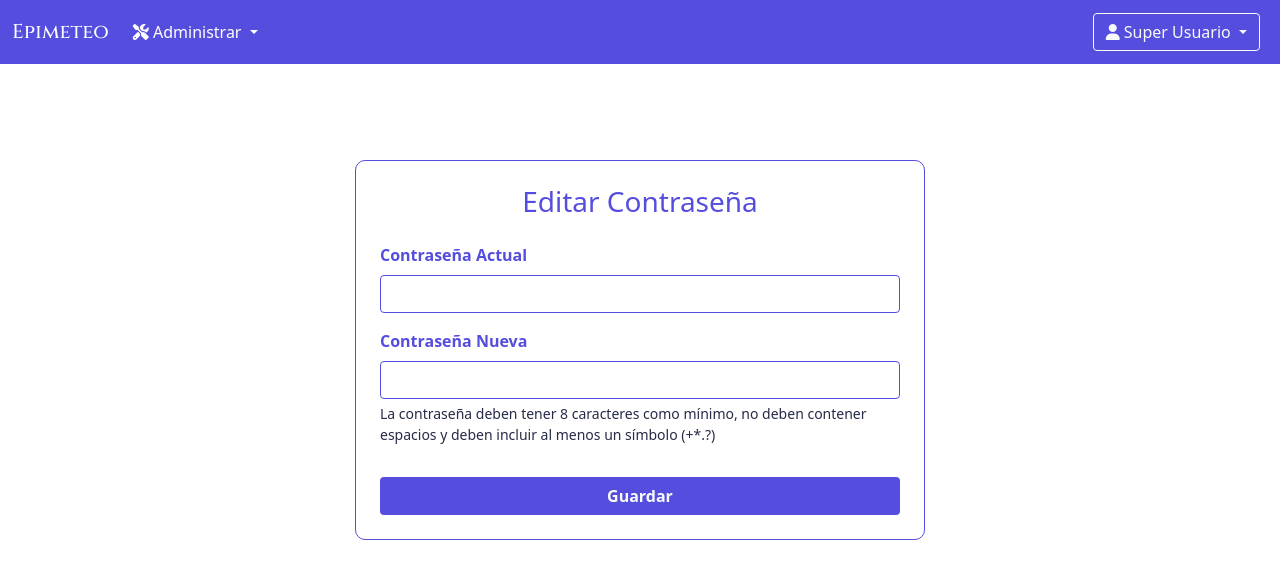
After one commit to jorgeromero17/ProyectoFinal-HDP, a PHP site: page /modificarContra.php in a window 1280 px wide. The commit adds this page. Shown: the top 579 px of the page. Run offline with PHP 8.4, Linux system fonts and the light colour scheme; a user stored in the database is signed in; some libraries are stand-ins or nearby versions; some web fonts are replaced.

Commit message:
el usuario ya puede editar todos sus datos

```diff
--- a/database/config.php
+++ b/database/config.php
@@ -2,6 +2,6 @@
 
 define('HOST','localhost');
 define('USER','root');
-define('PASS','');
+define('PASS','jorge');
 define('DB_NAME','blog');
 define('DB_CHARSET','utf8');
--- a/login.php
+++ b/login.php
@@ -2,7 +2,7 @@
 
 function getError(){
     if(isset($_GET) && isset($_GET["status"])){
-        return '<div id="info-email" class="form-text" style="color:#FF4D4D;">Usuario y/o contraseña incorrectas</div>';
+        return '<div id="info-email" class="form-text mt-2" style="color:#FF4D4D;">Usuario y/o contraseña incorrectas</div>';
     }
 }
 
--- /dev/null
+++ b/modificarContra.php
@@ -0,0 +1,102 @@
+<?php
+
+include("head.php");
+
+?>
+<body>
+
+    <div class="container">
+        <div class="row d-flex justify-content-center mt-5">
+            <form onsubmit="return validarPass()"; action="usuarios.php?modificarContra&id=<?=$_SESSION['id']?>" method="post" class="col-11 col-sm-10 col-md-8 col-lg-6 mt-5 p-4" style="border-radius:10px; border:1px solid #554dde; background:white;">
+                <div class="mb-3 d-flex justify-content-center">
+                    <labl class="h3" style="color:#554dde;">Editar Contraseña</label>
+                </div>
+                <div class="mb-3">
+                    <label class="form-label" style="color:#554dde; font-weight:600;">Contraseña Actual</label>
+                    <input type="password" class="form-control" id="passwordActual" name="contraActual" style="border:1px solid #554dde;" required >
+                    <?php
+                        if(isset($_GET['status'])){
+                            if($_GET['status']=='error'){
+                                echo '<div id="info-contraActual" class="form-text" style="color:#FF4D4D" >La contraseña actual no coincide</div>';
+                            }
+                        }
+                    ?>
+                </div>
+                <div class="mb-3">
+                    <label class="form-label" style="color:#554dde; font-weight:600;">Contraseña Nueva</label>
+                    <input type="password" class="form-control" id="password" name="contra" style="border:1px solid #554dde;"required >
+                    <div id="info-contra" class="form-text" style="color:#262b47;">La contraseña deben tener 8 caracteres como mínimo, no deben contener espacios y deben incluir al menos un símbolo (+*.?)</div>
+                </div>
+                <div class="d-grid gap-2 ">
+                    <button type="submit" class="btn text-light mt-3" style="background:#554dde;font-weight:600;">Guardar</button>
+                </div>
+                <?php
+                if(isset($_GET['status'])){
+                    if($_GET['status']=='ok'){
+                        echo '<div id="info-correta" class="form-text mt-2 text-success">La contraseña se modificó satisfactoriamente</div>';
+                    }
+                }
+                ?>
+            </form>
+        </div>
+    </div>
+
+
+<script src="https://code.jquery.com/jquery-3.6.0.js" integrity="sha256-H+K7U5CnXl1h5ywQfKtSj8PCmoN9aaq30gDh27Xc0jk=" crossorigin="anonymous"></script>
+<script src="https://cdn.jsdelivr.net/npm/bootstrap@5.0.1/dist/js/bootstrap.bundle.min.js" integrity="sha384-gtEjrD/SeCtmISkJkNUaaKMoLD0//ElJ19smozuHV6z3Iehds+3Ulb9Bn9Plx0x4" crossorigin="anonymous"></script>
+
+<script>
+
+    function validarPass(){ //devuelve false si la contrasena no esta validada
+
+
+        let contra = $('#password').val()
+        let  info = $('#info-contra')
+        /* console.log(contra) */
+
+        if(contra.length < 8){
+            console.log('contra menor a 8')
+            info.attr("style","color:#FF4D4D");
+            info.text('La contraseña deben tener 8 caracteres como mínimo')
+            return false
+        }
+        else{
+            let espacios = false
+            let signos = false
+
+            for (let i = 0; i < contra.length; i++) {
+                if(contra.charAt(i) == " "){
+                    espacios = true
+                }
+                if((contra.charCodeAt(i) >= 33 && contra.charCodeAt(i) <= 47) || (contra.charCodeAt(i) >= 58 && contra.charCodeAt(i) <= 64) || (contra.charCodeAt(i) >= 91 && contra.charCodeAt(i) <= 96)){
+                    signos = true
+                }
+            }
+
+            if (espacios) {
+                console.log('con espacio')
+                info.attr("style","color:#FF4D4D");
+                info.text('La contraseña no debe contener espacios')
+                return false
+            }
+            else{
+                if(signos){
+                    console.log('con signo')
+                    return true
+                }
+                else{
+                    console.log('sin signo')
+                    info.attr("style","color:#FF4D4D");
+                    info.text('La contraseña debe contener signos')
+                    return false
+                }
+            }
+        }
+
+
+    }
+
+</script>
+
+</body>
+</html>
--- a/navAdmin.php
+++ b/navAdmin.php
@@ -1,3 +1,6 @@
+<?php
+$nombre = $_SESSION['nombre']." ".$_SESSION['apellido'];
+?>
 <nav class="navbar navbar-expand-lg navbar-dark" style="background:#554dde;height: 8vh;">
     <div class="container-fluid">
         <a class="navbar-brand epimeteo" href="articulos.php">Epimeteo</a>
@@ -22,11 +25,18 @@
                     </ul>
                 </li>
             </ul>
-            <ul class="d-flex navbar-nav">
-                <li class="nav-item">
-                    <a class="nav-link active" aria-current="page" href="usuarios.php?cerrar"><i class="fas fa-sign-out-alt me-2"></i>Cerrar Sesion</a>
-                </li>
+
+            <div class="dropdown">
+            <button class="btn btn-outline-light dropdown-toggle mx-2" type="button" id="dropdownMenuButton1" data-bs-toggle="dropdown" aria-expanded="false">
+            <i class="fas fa-user"></i> <?php echo $nombre;?> </button>
+
+            <ul class="dropdown-menu" aria-labelledby="dropdownMenuButton1">
+            <li><a class="dropdown-item" href="modificarUsuario.php?formModificar&id=<?=$_SESSION['id']?>"><i class="fas fa-user-edit me-2"></i>Editar Perfil</a></li>
+            <li><a class="dropdown-item" href="modificarContra.php"><i class="fas fa-key me-2"></i>Editar Contraseña</a></li>
+            <li><a class="dropdown-item" href="usuarios.php?cerrar"><i class="fas fa-sign-out-alt me-2"></i> Cerrar sesion</a></li>
             </ul>
+            </div>
+
         </div>
     </div>
 </nav>
```
Also changed, not shown: modificarUsuario.php (+11 -8 lines), nav1.php (+3 -4 lines), usuarios.php (+40 -0 lines).
